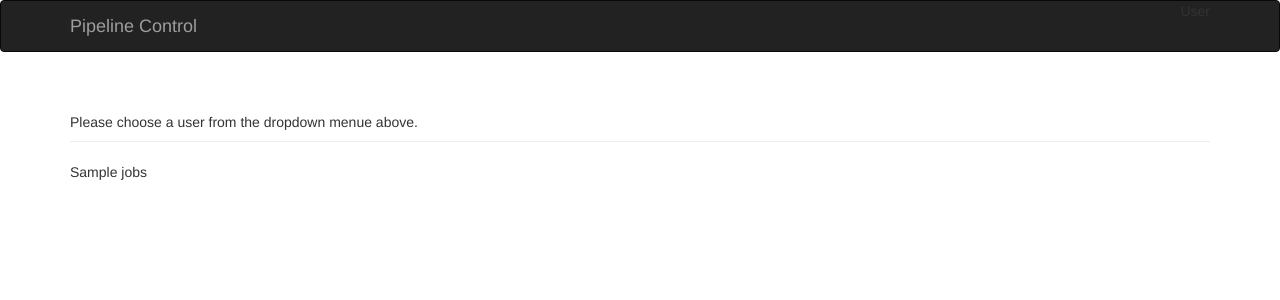
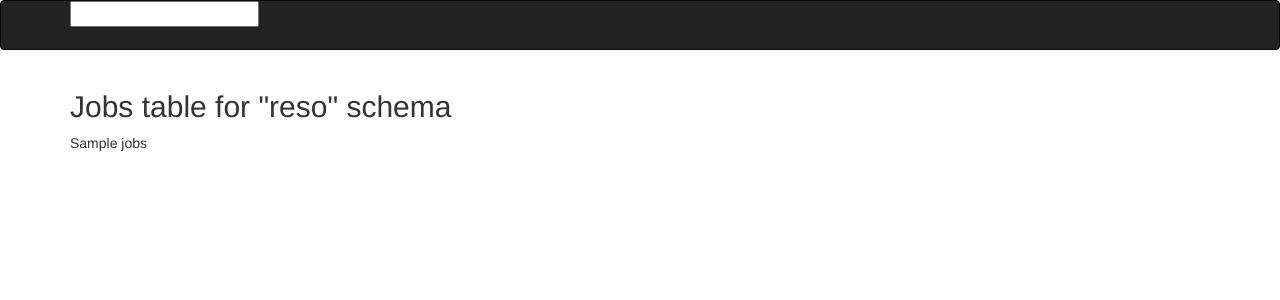
Before and after one commit to cajal/pipecontrol, a Flask app: template app/templates/index.html in a window 1280 px wide. Shown: the top 300 px of the page. Run offline with Flask 2, Linux system fonts and the light colour scheme; the template is opened without the code that fills it: most values are stand-ins (such as "Sample title", 1, 10 or a date in 2020); form fields are guessed from the names that the template uses; some libraries are stand-ins or nearby versions.

Commit message:
user switching

```diff
--- a/app/schemata.py
+++ b/app/schemata.py
@@ -2,3 +2,4 @@ import datajoint as dj
 virus = dj.create_virtual_module('virus','common_virus')
 mice = dj.create_virtual_module('mice','common_mice')
 reso = dj.create_virtual_module('reso','pipeline_reso')
+experiment = dj.create_virtual_module('experiment','pipeline_experiment')
--- a/app/templates/base.html
+++ b/app/templates/base.html
@@ -1,4 +1,17 @@
 {% extends "bootstrap/base.html" %}
+
+{% macro render_field(field) %}
+    <dt>{{ field.label }}
+    <dd>{{ field(**kwargs)|safe }}
+        {% if field.errors %}
+            <ul class=errors>
+                {% for error in field.errors %}
+                    <li>{{ error }}</li>
+                {% endfor %}
+            </ul>
+        {% endif %}
+    </dd>
+{% endmacro %}
 
 {% block title %}Row-Bot{% endblock %}
 
@@ -15,24 +28,6 @@
           href="{{ url_for('static', filename='metro-bootstrap/dist/css/metro-bootstrap.css') }}">
 {% endblock %}
 
-{% block navbar %}
-    <div class="navbar navbar-inverse" role="navigation">
-        <div class="container">
-            <div class="navbar-header">
-
-                <a class="navbar-brand" href="{{ url_for('main.index') }}">Pipeline Control</a>
-            </div>
-            <div class="navbar-collapse collapse">
-                <ul class="nav navbar-nav">
-
-                </ul>
-                <ul class="nav navbar-nav navbar-right">
-                    User
-                </ul>
-            </div>
-        </div>
-    </div>
-{% endblock %}
 
 {% block content %}
     <div class="container">
--- a/app/templates/index.html
+++ b/app/templates/index.html
@@ -5,18 +5,29 @@
 {% block title %}Pipeline Control{% endblock %}
 
 
+{% block navbar %}
+    <div class="navbar navbar-inverse" role="navigation">
+        <div class="container">
+            <form method=post>
+                <dl>
+                    {{ form.user(onchange="this.form.submit()") | safe }}
+                </dl>
+            </form>
+        </div>
+
+    </div>
+{% endblock %}
+
+
 {% block page_content %}
-    <div class="page-header">
-        {% if not user %}
-         Please choose a user from the dropdown menue above.
-        {% else %}
-            Hi {{ user }}
-        {% endif %}
-    </div>
 
 
     <div class="post-tabs">
-        {{ jobs }}
+
+        {% if jobs %}
+            <h2>Jobs table for "reso" schema</h2>
+            {{ jobs }}
+        {% endif %}
     </div>
 {% endblock %}
 
```
Also changed, not shown: app/main/decorators.py (added, +8 -0 lines), app/main/forms.py (added, +8 -0 lines), app/main/views.py (+15 -3 lines).
